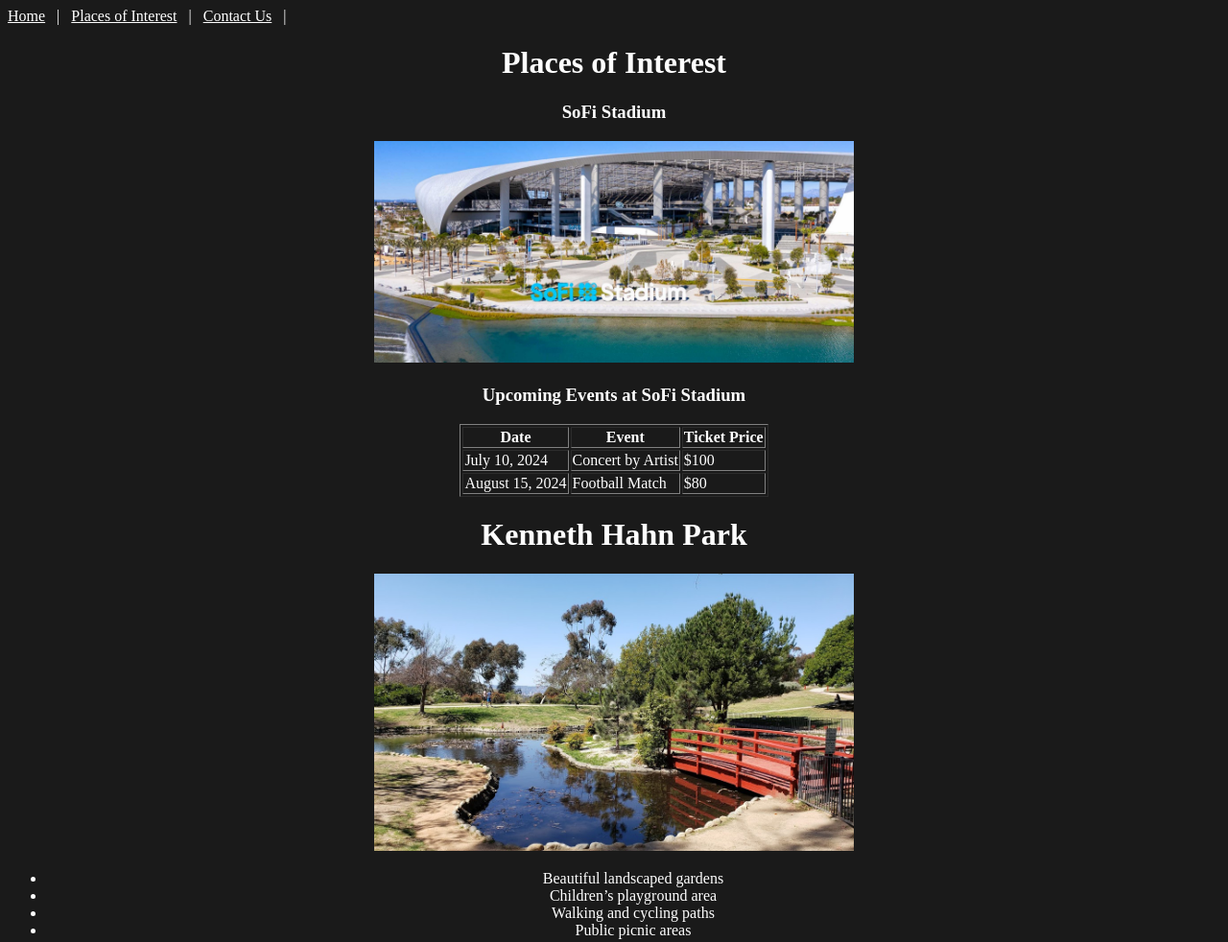
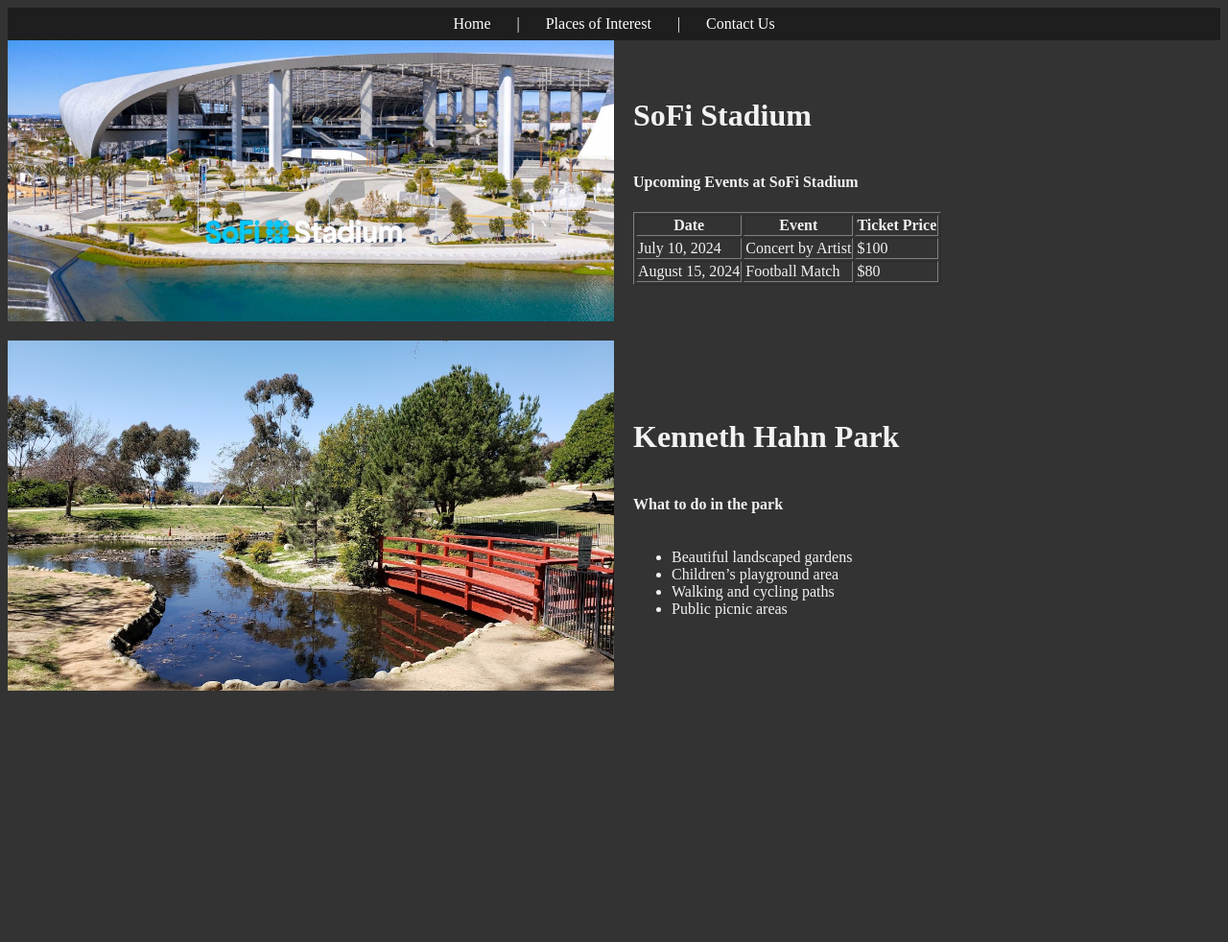
Before and after one commit to ItsAl3xx/HTML-CSS-Week-2-assignment, a plain HTML site: page places-of-interest.html in a window 1280 px wide. Shown: the whole page at 96% size. After the commit the page ends 800 px from the top, so only its background shows below. Drawn offline with Linux system fonts and the light colour scheme; files that its build step writes are made by us from their sources.

Commit message:
Added css to everything

```diff
--- a/places-of-interest.html
+++ b/places-of-interest.html
@@ -4,23 +4,23 @@
     <meta charset="UTF-8">
     <meta name="viewport" content="width=device-width, initial-scale=1.0">
     <title>Places of interest in Inglewood</title>
-    <link rel="stylesheet" href="css/style.css">
+    <link rel="stylesheet" href="style.css">
 </head>
 <body>
     <!--navigation links-->
     <nav>
         <a href="Index.html">Home</a>  &nbsp; | &nbsp;
         <a href="places-of-interest.html">Places of Interest</a>  &nbsp; | &nbsp;
-        <a href="Contact-us.html">Contact Us</a>  &nbsp; | &nbsp;
+        <a href="Contact-us.html">Contact Us</a>
     </nav>
-    <center>
-        <h1>Places of Interest</h1>
-        <h3>SoFi Stadium</h3>
-    <img src="images/Sofi_Stadium.jpg" alt="Picture of Sofi Stadium" width="500">
-    <!-- Header for the table section -->
-<h3>Upcoming Events at SoFi Stadium</h3>
 
-<!-- Start of the table -->
+<!-- Section for SoFi Stadium -->
+<div class="place-section">
+    <img src="images/Sofi_Stadium.jpg" alt="Picture of Sofi Stadium" class="place-image">
+    <div class="place-content">
+        <h1>SoFi Stadium</h1>
+        <h4>Upcoming Events at SoFi Stadium</h4>
+        <!-- Start of the table -->
 <table border>
 
     <!-- Table row for headers -->
@@ -45,25 +45,24 @@
         <td>Football Match</td>
         <td>$80</td>
     </tr>
+</table>
+    </div>
+</div>
 
-
-</table>
-</center>
-
-<center>
-    <h1>Kenneth Hahn Park</h1>
-    <img src="images/Kenneth_Hahn_ Park.jpg" alt="Picture of Kenneth Hahn Park" width="500">
-
-<!-- An unordered list to display features of the park -->
+<!-- Section for Kenneth Hahn Park -->
+<div class="place-section">
+    <img src="images/Kenneth_Hahn_ Park.jpg" alt="Picture of Kenneth Hahn Park" class="place-image">
+    <div class="place-content">
+        <h1>Kenneth Hahn Park</h1>
+        <h4>What to do in the park</h4>
+        <!-- An unordered list to display features of the park -->
 <ul>
     <li>Beautiful landscaped gardens</li>
     <li>Children’s playground area</li>
     <li>Walking and cycling paths</li>
     <li>Public picnic areas</li>
 </ul>
-
-</center>
-
-
+    </div>
+</div>
 </body>
 </html>
--- a/style.css
+++ b/style.css
@@ -1,12 +1,81 @@
-
-/* Add your CSS rules here */
 body {
-    background-color: #1a1a1a;
-    color: #ffffff;
+    background-color: #333333; /* Modern dark gray */
+    color: #F2F2F2; /* Light text for readability */
 }
 
-a {
-    color: #ffffff;
+/* this is for the navigation bar that is on top of the page */
+
+/* Style for navigation links */
+nav {
+    background-color: #1E1E1E; /* Dark gray background */
+    color: #FFFFFF; /* For White text */
+    text-align: center; /* For Center the nav items */
+    padding: 5px 10; /* For Adding some padding */
 }
 
-/* Add more CSS rules to modify other elements as needed */
+nav a {
+    display: inline-block;
+    color: #FFFFFF; /* White color for the links */
+    padding: 8px 15px; /* Vertical and horizontal padding */
+    text-decoration: none; /* Remove underline from links */
+    font-size: 16px; /* Set a comfortable font size */
+}
+
+/*this is for the places of interest section*/
+
+/* Style for content */
+.content {
+    text-align: center;
+}
+
+/* Style for the image */
+.homepage-image {
+    max-width: 100%;
+    height: auto;
+    /* Additional styling as needed */
+}
+
+.place-section {
+    display: flex; /* This is Enable Flexbox */
+    align-items: center; /* Align items vertically */
+    justify-content: start; /* Align items to the start horizontally */
+    margin-bottom: 20px;
+}
+
+.place-image {
+    width: 50%; /* Adjust the width as needed */
+    height: auto; /* Maintain aspect ratio */
+    margin-right: 20px; /* Space between image and content */
+}
+
+.place-content {
+    width: 50%;
+    display: flex; /* Enable Flexbox inside the content */
+    flex-direction: column; /* Stack items vertically */
+    justify-content: center; /* Center items vertically */
+    align-items: start; /* Align items to the start (left) */
+}
+
+/* Contact Us Form Container Styles */
+.form-container {
+    background-color: #424242; /* Lighter background for the form */
+    padding: 20px; /* Padding inside the container */
+    margin: 40px auto; /* Center the form container */
+    max-width: 500px; /* Maximum width */
+    border-radius: 8px; /* Rounded corners */
+}
+
+/* Style for Form Inputs, Textarea, and Submit Button */
+.form-container input, .form-container textarea {
+    margin: 10px 0; /* Margin for spacing */
+    padding: 10px; /* Padding inside fields */
+    width: calc(100% - 20px); /* Full width accounting for padding */
+    border-radius: 4px; /* Rounded borders */
+}
+
+/* Style for the Submit Button */
+.form-container input[type="submit"] {
+    background-color: #007AFF; /* Button background color */
+    color: white; /* Text color */
+    cursor: pointer; /* Pointer cursor */
+}
```
Also changed, not shown: Contact-us.html (+5 -6 lines), Index.html (+5 -7 lines).
